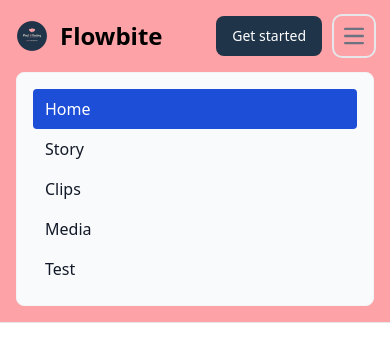
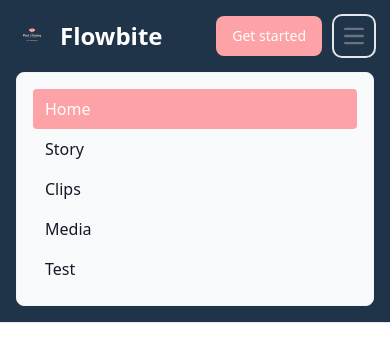
Before and after one commit to peps778/January-Release, a website: page index.html in a window 390 px wide. Both pictures are taken after a click on the button "Open main menu". Drawn offline with Linux system fonts and the light colour scheme.

Commit message:
changed the text and bg colors also added the sub domain, to live the page

```diff
--- a/index.html
+++ b/index.html
@@ -14,16 +14,16 @@
 
 
 
-    <nav class="bg-custom-pink dark:bg-gray-900  w-full z-20 top-0 start-0 border-b border-gray-200 dark:border-gray-600">
+    <nav class="bg-custom-blue dark:bg-gray-900  w-full z-20 top-0 start-0 border-b border-gray-200 dark:border-gray-600">
         <div class="max-w-screen-xl flex flex-wrap items-center justify-between mx-auto p-4">
-        <a href="https://flowbite.com/" class="flex items-center space-x-3 rtl:space-x-reverse">
-            <img src="assets/images/logo.png" class="h-8" alt="Flowbite Logo">
-            <span class="self-center text-2xl font-semibold whitespace-nowrap dark:text-white">Flowbite</span>
+        <a href="#" class="flex items-center space-x-3 rtl:space-x-reverse">
+            <img src="assets/images/logo.png" class="h-8" alt="Logo">
+            <span class="self-center text-2xl font-semibold whitespace-nowrap text-white dark:text-white">Flowbite</span>
         </a>
         <div class="flex md:order-2 space-x-3 md:space-x-0 rtl:space-x-reverse">
 
 
-            <button type="button" class="text-white bg-custom-blue hover:bg-blue-800 focus:ring-4 focus:outline-none focus:ring-blue-300 font-medium rounded-lg text-sm px-4 py-2 text-center dark:bg-blue-600 dark:hover:bg-blue-700 dark:focus:ring-blue-800">Get started</button>
+            <button type="button" class="text-white bg-custom-pink hover:bg-custom-pink focus:ring-4 focus:outline-none focus:ring-custom-pink font-medium rounded-lg text-sm px-4 py-2 text-center dark:bg-blue-600 dark:hover:bg-blue-700 dark:focus:ring-blue-800">Get started</button>
             <button data-collapse-toggle="navbar-sticky" type="button" class="inline-flex items-center p-2 w-10 h-10 justify-center text-sm text-gray-500 rounded-lg md:hidden hover:bg-gray-100 focus:outline-none focus:ring-2 focus:ring-gray-200 dark:text-gray-400 dark:hover:bg-gray-700 dark:focus:ring-gray-600" aria-controls="navbar-sticky" aria-expanded="false">
               <span class="sr-only">Open main menu</span>
               <svg class="w-5 h-5" aria-hidden="true" xmlns="http://www.w3.org/2000/svg" fill="none" viewBox="0 0 17 14">
@@ -36,7 +36,7 @@
         <div class="items-center justify-between hidden w-full md:flex md:w-auto md:order-1" id="navbar-sticky">
           <ul class="flex flex-col p-4 md:p-0 mt-4 font-medium border border-gray-100 rounded-lg bg-gray-50 md:space-x-8 rtl:space-x-reverse md:flex-row md:mt-0 md:border-0 md:bg-white dark:bg-gray-800 md:dark:bg-gray-900 dark:border-gray-700">
             <li>
-              <a href="#" class="block py-2 px-3 text-white bg-blue-700 rounded md:bg-transparent md:text-blue-700 md:p-0 md:dark:text-blue-500" aria-current="page">Home</a>
+              <a href="#" class="block py-2 px-3 text-white bg-custom-pink rounded md:bg-transparent md:text-blue-700 md:p-0 md:dark:text-blue-500" aria-current="page">Home</a>
             </li>
             <li>
               <a href="#" class="block py-2 px-3 text-gray-900 rounded hover:bg-gray-100 md:hover:bg-transparent md:hover:text-blue-700 md:p-0 md:dark:hover:text-blue-500 dark:text-white dark:hover:bg-gray-700 dark:hover:text-white md:dark:hover:bg-transparent dark:border-gray-700">Story</a>
```
Also changed, not shown: package.json (+7 -7 lines), css/output.css, 1 other file.
